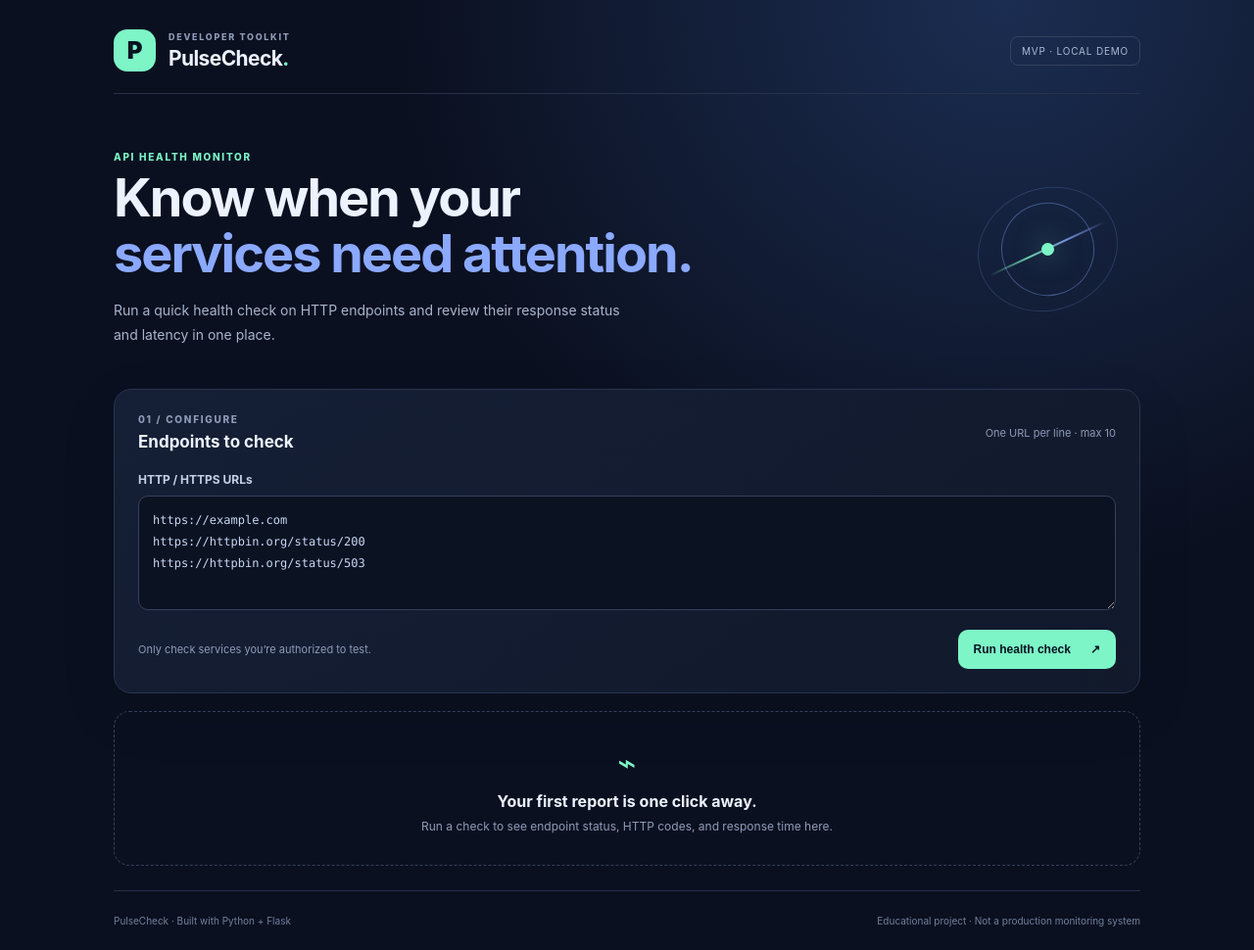
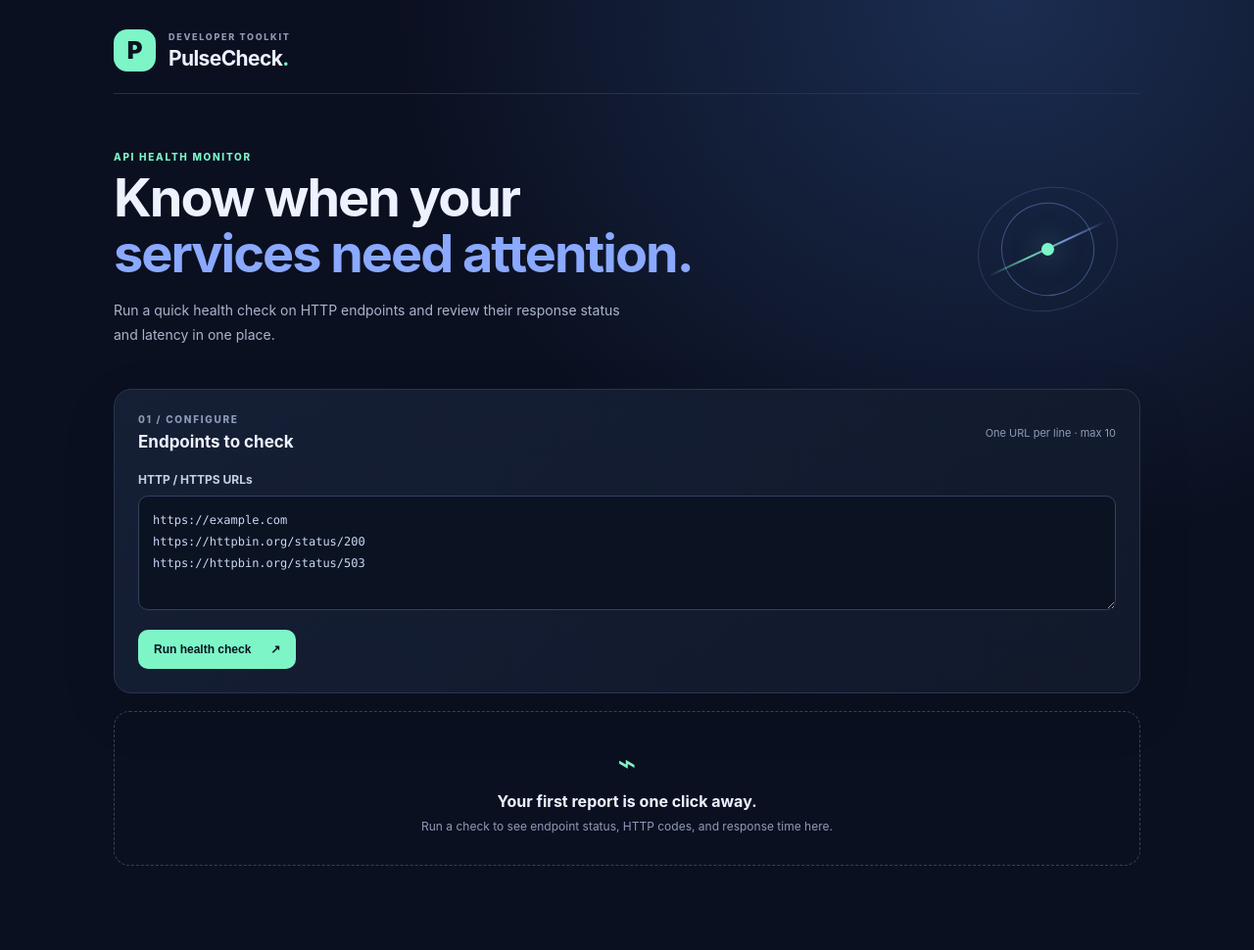
Before and after one commit to raniaabdullahfarhan2/PulseCheck, a Flask app: page / in a window 1280 px wide. Shown: the whole page at 98% size. After the commit the page ends 884 px from the top, so only its background shows below. Run offline with Flask 3, Linux system fonts and the light colour scheme.

Commit message:
Update index.html

```diff
--- a/api_monitoring_dashboard/templates/index.html
+++ b/api_monitoring_dashboard/templates/index.html
@@ -14,7 +14,6 @@
         <p class="eyebrow">DEVELOPER TOOLKIT</p>
         <h1>PulseCheck<span>.</span></h1>
       </div>
-      <span class="demo-tag">MVP · LOCAL DEMO</span>
     </header>
 
     <main>
@@ -44,7 +43,6 @@
           <label for="urls">HTTP / HTTPS URLs</label>
           <textarea id="urls" name="urls" rows="4" spellcheck="false">{{ urls }}</textarea>
           <div class="form-bottom">
-            <p>Only check services you’re authorized to test.</p>
             <button type="submit"><span>Run health check</span><span aria-hidden="true">↗</span></button>
           </div>
         </form>
@@ -104,7 +102,6 @@
       </section>
       {% endif %}
     </main>
-    <footer><span>PulseCheck · Built with Python + Flask</span><span>Educational project · Not a production monitoring system</span></footer>
   </div>
 </body>
 </html>
```
